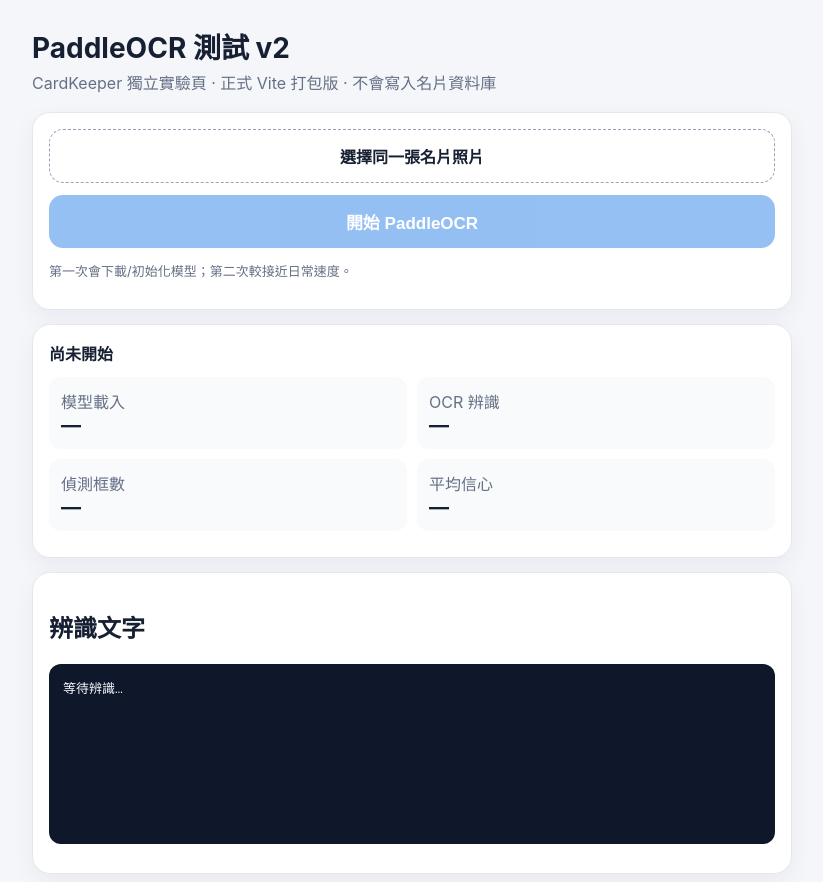
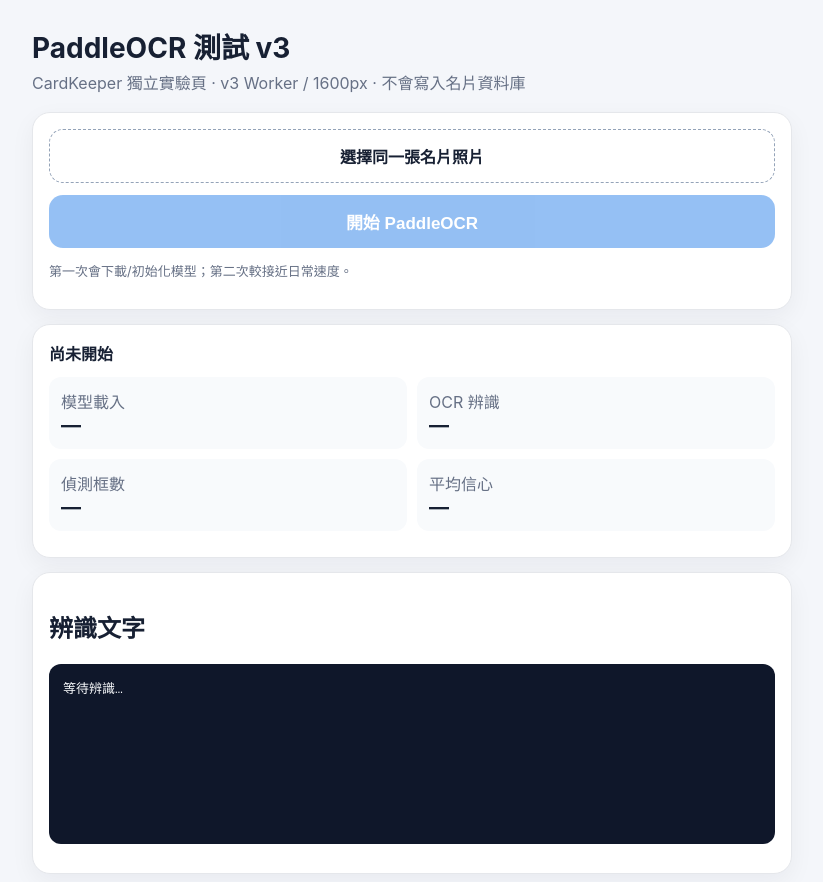
Before and after one commit to kenny17go/CardKeeper, a website built with Vite: page paddle-src/index.html in a window 1280 px wide. Shown: the whole page, without its empty margins (228-1051 px from the left). Built offline with nearby package versions, Linux system fonts and the light colour scheme.

Commit message:
Paddle test v3: expose worker build version

```diff
--- a/paddle-src/index.html
+++ b/paddle-src/index.html
@@ -19,8 +19,8 @@ pre{white-space:pre-wrap;word-break:break-word;background:#0f172a;color:#f8fafc;
 </head>
 <body>
 <div class="wrap">
-<h1>PaddleOCR 測試 v2</h1>
-<p class="sub">CardKeeper 獨立實驗頁 · 正式 Vite 打包版 · 不會寫入名片資料庫</p>
+<h1>PaddleOCR 測試 v3</h1>
+<p class="sub">CardKeeper 獨立實驗頁 · v3 Worker / 1600px · 不會寫入名片資料庫</p>
 <div class="card">
 <label class="pick">選擇同一張名片照片<input id="file" type="file" accept="image/*"></label>
 <img id="preview" alt="名片預覽">
```
